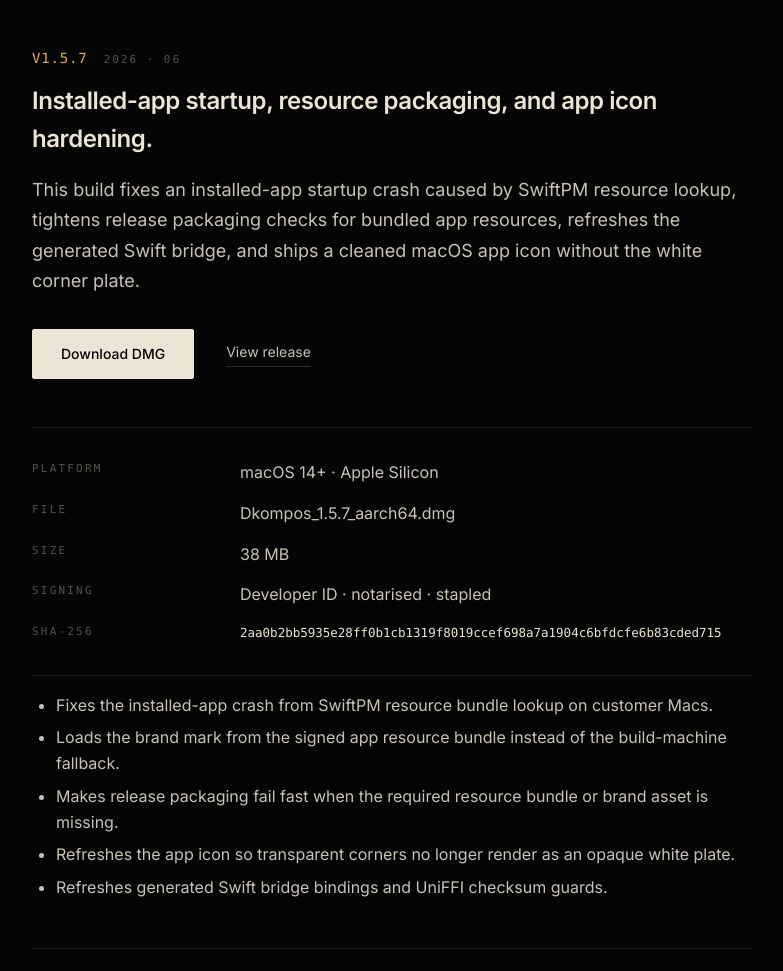
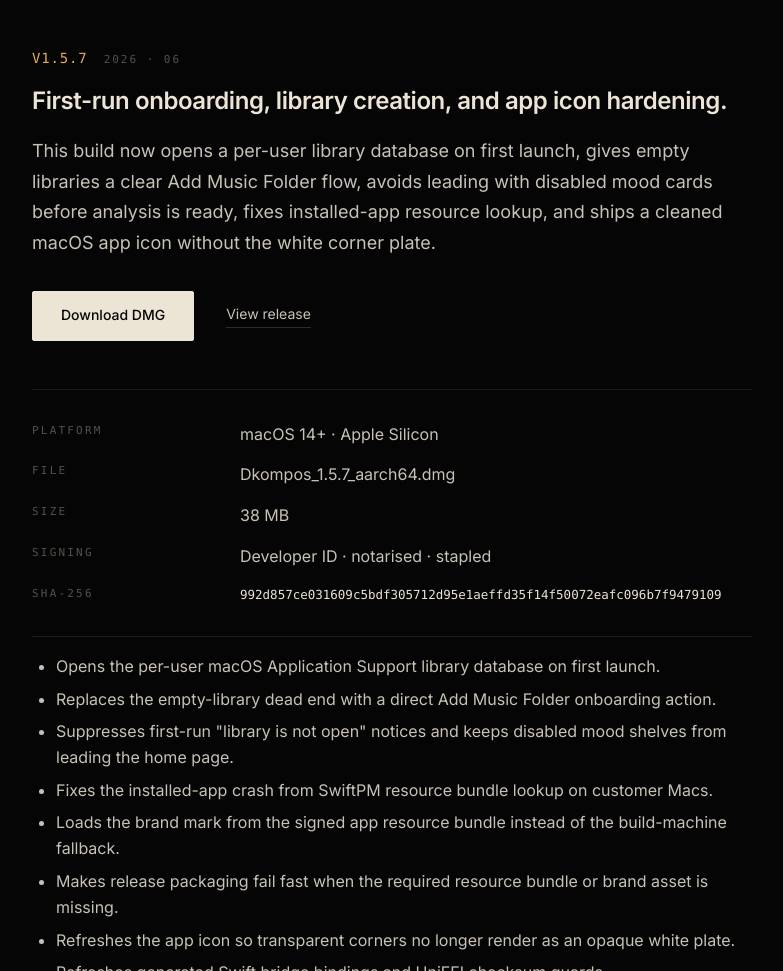
Before and after one commit to codenogo/dkompos-website, a website: page releases.html in a window 1280 px wide. Shown: the part 520-1491 px from the top of the page, without its empty margins (248-1031 px from the left). Drawn offline with Linux system fonts and the light colour scheme; a web font is replaced by a local one.

Commit message:
release: refresh dkompos 1.5.7 first-run fix

```diff
--- a/releases.html
+++ b/releases.html
@@ -55,7 +55,7 @@
           "applicationCategory": "MultimediaApplication",
           "datePublished": "2026-06",
           "downloadUrl": "https://github.com/codenogo/dkompos-website/releases/download/v1.5.7/Dkompos_1.5.7_aarch64.dmg",
-          "description": "Installed-app startup, resource packaging, and app icon hardening.",
+          "description": "First-run onboarding, library creation, installed-app resources, and app icon hardening.",
           "offers": { "@type": "Offer", "price": "0", "priceCurrency": "USD" }
         },
         {
@@ -158,12 +158,13 @@
           <span>v1.5.7</span>
           <span class="date">2026 · 06</span>
         </h2>
-        <h3>Installed-app startup, resource packaging, and app icon hardening.</h3>
+        <h3>First-run onboarding, library creation, and app icon hardening.</h3>
         <p>
-          This build fixes an installed-app startup crash caused by SwiftPM
-          resource lookup, tightens release packaging checks for bundled app
-          resources, refreshes the generated Swift bridge, and ships a cleaned
-          macOS app icon without the white corner plate.
+          This build now opens a per-user library database on first launch,
+          gives empty libraries a clear Add Music Folder flow, avoids leading
+          with disabled mood cards before analysis is ready, fixes installed-app
+          resource lookup, and ships a cleaned macOS app icon without the white
+          corner plate.
         </p>
         <div class="release-actions">
           <a
@@ -191,10 +192,13 @@
           </div>
           <div>
             <dt>SHA-256</dt>
-            <dd class="checksum">2aa0b2bb5935e28ff0b1cb1319f8019ccef698a7a1904c6bfdcfe6b83cded715</dd>
+            <dd class="checksum">992d857ce031609c5bdf305712d95e1aeffd35f14f50072eafc096b7f9479109</dd>
           </div>
         </dl>
         <ul>
+          <li>Opens the per-user macOS Application Support library database on first launch.</li>
+          <li>Replaces the empty-library dead end with a direct Add Music Folder onboarding action.</li>
+          <li>Suppresses first-run "library is not open" notices and keeps disabled mood shelves from leading the home page.</li>
           <li>Fixes the installed-app crash from SwiftPM resource bundle lookup on customer Macs.</li>
           <li>Loads the brand mark from the signed app resource bundle instead of the build-machine fallback.</li>
           <li>Makes release packaging fail fast when the required resource bundle or brand asset is missing.</li>
```
Also changed, not shown: 1 other file.
